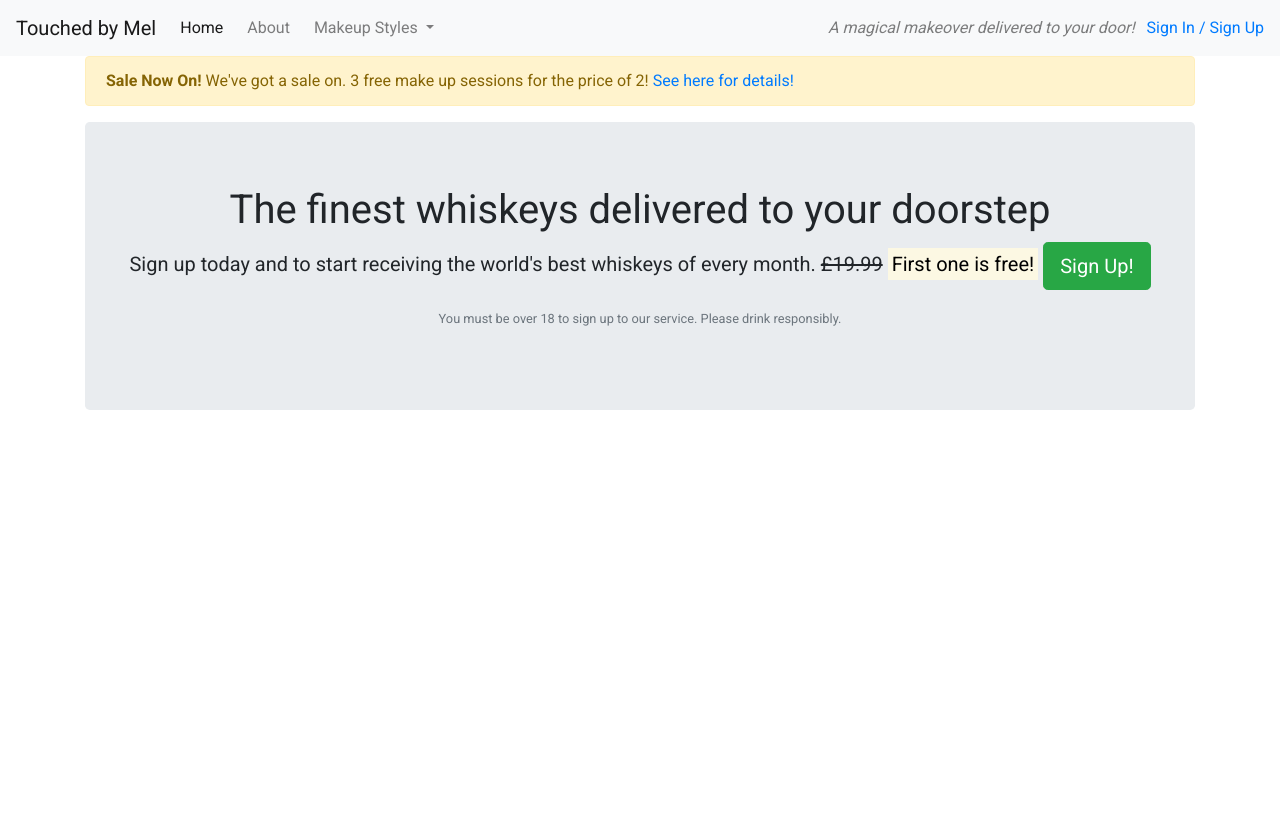
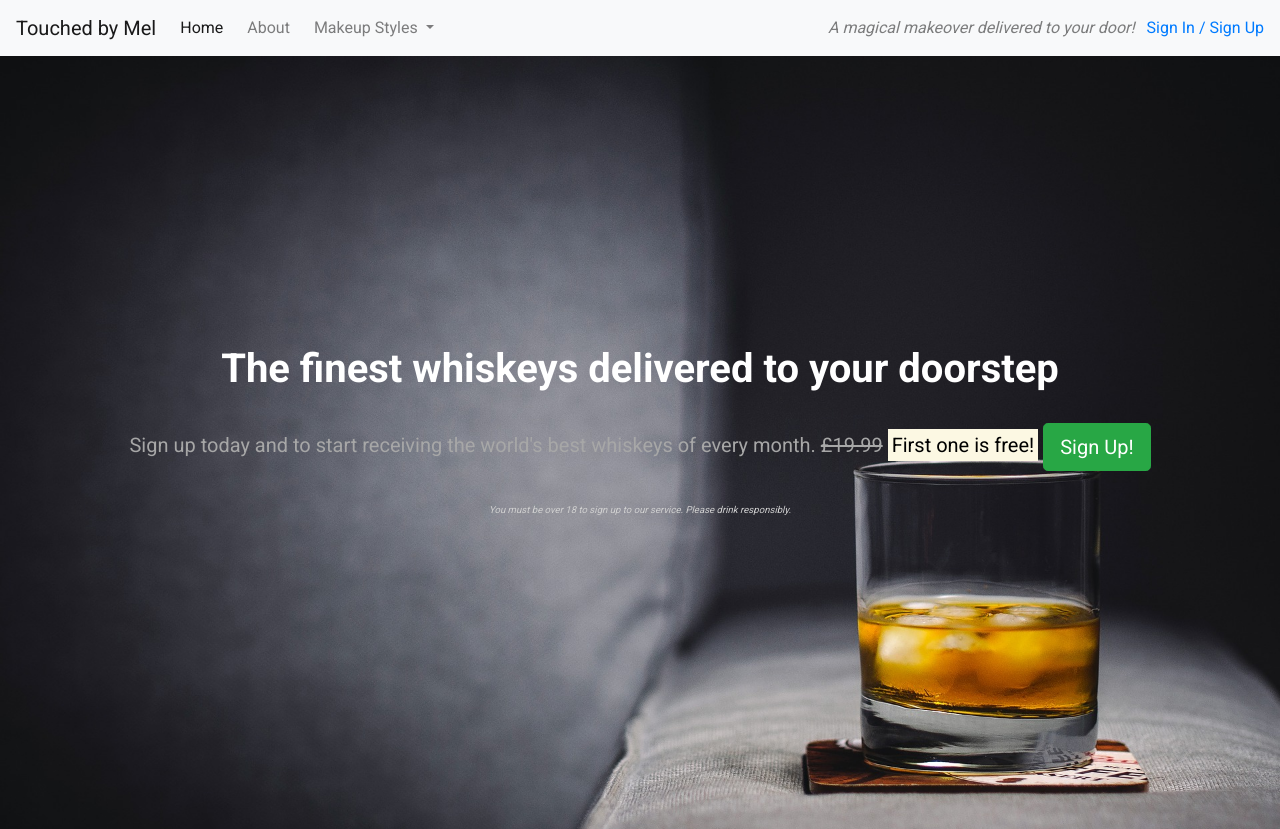
Before and after one commit to Dilsv/tocuhedbymel, a plain HTML site: page index.html in a window 1280 px wide. Shown: the top 829 px of the page. Drawn offline with nearby package versions, Linux system fonts and the light colour scheme.

Commit message:
Add css styling to jumbotron classes

```diff
--- a/css/style.css
+++ b/css/style.css
@@ -8,6 +8,16 @@ body {
 
 .callout-container {
     height: 100vh;
+
+    background: url("../images/whiskey-background.jpg") no-repeat bottom right fixed;
+    -webkit-background-size: cover;
+    -moz-background-size: cover;
+    -o-background-size: cover;
+    background-size: cover;
+
+    display: flex;
+    align-items: center;
+    justify-content: center;
 }
 
 .quotes-container {
@@ -17,3 +27,26 @@ body {
 .features-container {
 
 }
+
+/*Jumbotron*/
+
+.jumbotron {
+    background-color: transparent;
+}
+
+.jumbotron-header{
+    color: white;
+    font-weight: bold;
+    margin-bottom: 30px;
+}
+
+.jumbotron .lead {
+    margin: 25px 0;
+    color: #a7a7a7;
+}
+
+.jumbotron small {
+    font-size: 60%;
+    font-style: italic;
+    color: #d0d0d0;
+}
--- a/index.html
+++ b/index.html
@@ -45,7 +45,7 @@
             <a href="/login">Sign In / Sign Up</a>
         </div>
     </nav>
-    <div class="container alert-container">
+    <!-- <div class="container alert-container">
         <div class="row">
             <div class="col-12">
                 <div class="alert alert-warning">
@@ -54,13 +54,13 @@
                 </div>
             </div>
         </div>
-    </div>
-        <div class="container callout-container">
+    </div> -->
+        <div class="container-fluid callout-container">
         <!-- Callout -->
         <div class="row">
             <div class="col-12">
                 <section class="callout jumbotron text-center">
-                    <h1>
+                    <h1 class="jumbotron-header">
                         The finest whiskeys delivered to your doorstep
                     </h1>
                     <p class="lead">
```
Also changed, not shown: images/whiskey-background.jpg (added).
